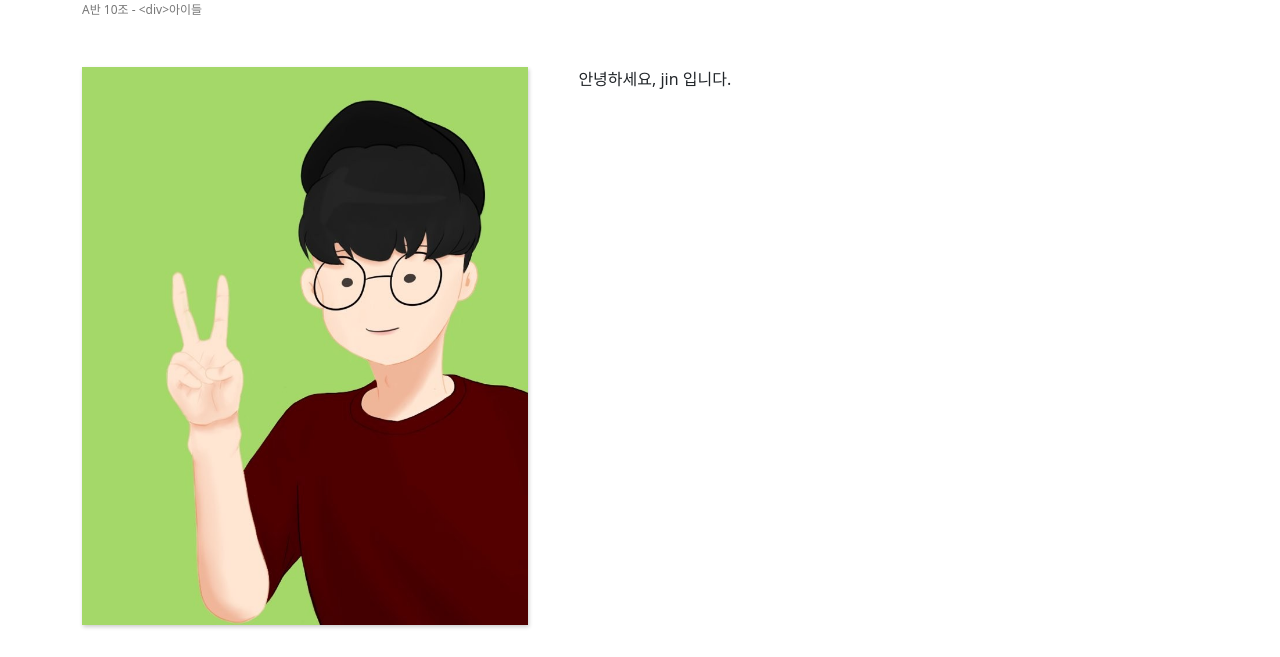
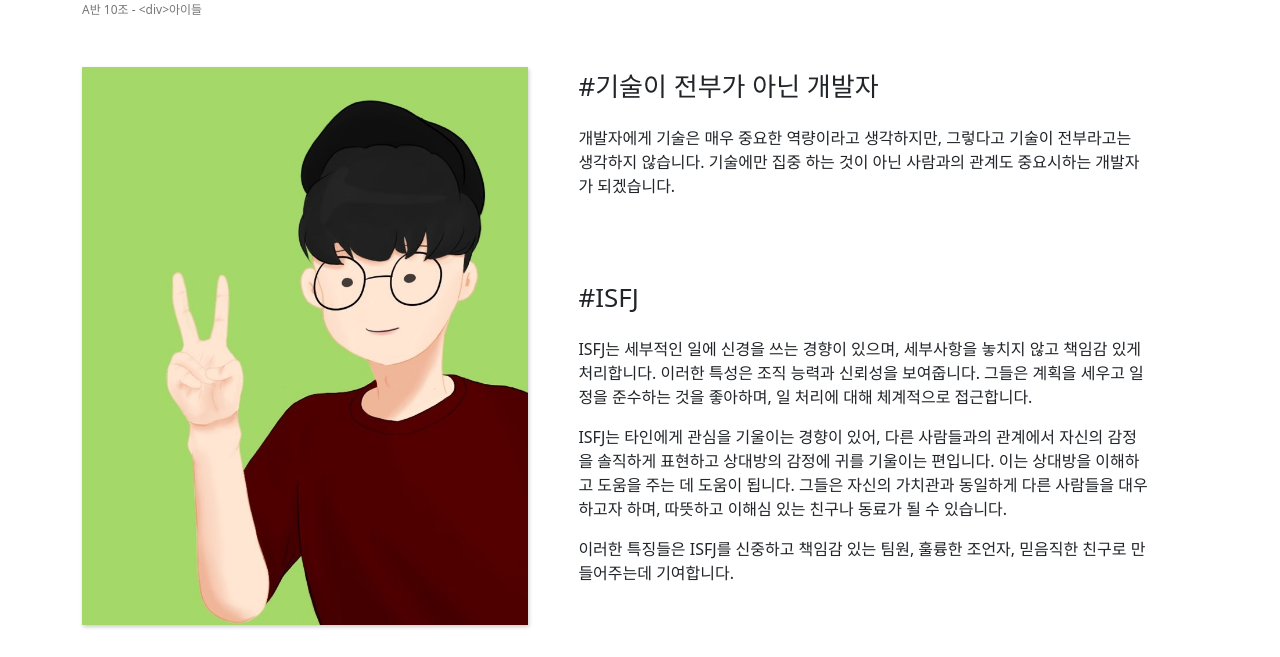
Before and after one commit to siksik1996/sparta_10zoe, a plain HTML site: page members/jin.html in a window 1280 px wide. Shown: the part 143-800 px from the top of the page. Drawn offline with nearby package versions, Linux system fonts and the light colour scheme.

Commit message:
Implement jin page

```diff
--- a/members/jin.css
+++ b/members/jin.css
@@ -32,6 +32,18 @@
 .profile-desc {
     width: 60%;
     padding: 0 50px;
+    display: flex;
+    flex-direction: column;
+}
+
+.profile-desc__item {
+    margin-bottom: 80px;
+}
+
+.profile-desc__title {
+    font-size: 26px;
+    margin-bottom: 20px;
+    font-weight: 500;
 }
 
 .introduce {
--- a/members/jin.html
+++ b/members/jin.html
@@ -23,16 +23,24 @@
         </div>
         <div class="profile">
             <div class="profile__img">
-                <img src="../images/jin.jpeg" alt="" class="img-fluid">
+              <img src="../images/jin.jpeg" alt="" class="img-fluid">
             </div>
             <div class="profile-desc">
-                <p class="profile-desc__short">안녕하세요, jin 입니다.</p>
-                <p></p>
+              <div class="profile-desc__item">
+                <div class="profile-desc__title">#기술이 전부가 아닌 개발자</div>
+                <div class="profile-desc__content">개발자에게 기술은 매우 중요한 역량이라고 생각하지만, 그렇다고 기술이 전부라고는 생각하지 않습니다. 기술에만 집중 하는 것이 아닌 사람과의 관계도 중요시하는 개발자가 되겠습니다.</div>
+              </div>
+              <div class="profile-desc__item">
+                <div class="profile-desc__title">#ISFJ</div>
+                <div class="profile-desc__content"><p>ISFJ는 세부적인 일에 신경을 쓰는 경향이 있으며, 세부사항을 놓치지 않고 책임감 있게 처리합니다. 이러한 특성은 조직 능력과 신뢰성을 보여줍니다. 그들은 계획을 세우고 일정을 준수하는 것을 좋아하며, 일 처리에 대해 체계적으로 접근합니다.</p>
+                  <p>ISFJ는 타인에게 관심을 기울이는 경향이 있어, 다른 사람들과의 관계에서 자신의 감정을 솔직하게 표현하고 상대방의 감정에 귀를 기울이는 편입니다. 이는 상대방을 이해하고 도움을 주는 데 도움이 됩니다. 그들은 자신의 가치관과 동일하게 다른 사람들을 대우하고자 하며, 따뜻하고 이해심 있는 친구나 동료가 될 수 있습니다.</p>
+                  <p>이러한 특징들은 ISFJ를 신중하고 책임감 있는 팀원, 훌륭한 조언자, 믿음직한 친구로 만들어주는데 기여합니다.</p></div>
+              </div>
             </div>
         </div>
         <div class="introduce">
             <div class="introduce__title">
-              <h3>버킷리스트</h3>
+              <h3>#버킷리스트</h3>
               <h6 class="help_text">아래의 버킷리스트는 "보편적인 인간의 버킷리스트를 5개 알려줘"라는 질문에 대한 chatGPT의 답변을 참고했습니다.</h6>
             </div>
             <div class="accordion" id="accordionExample">
```
